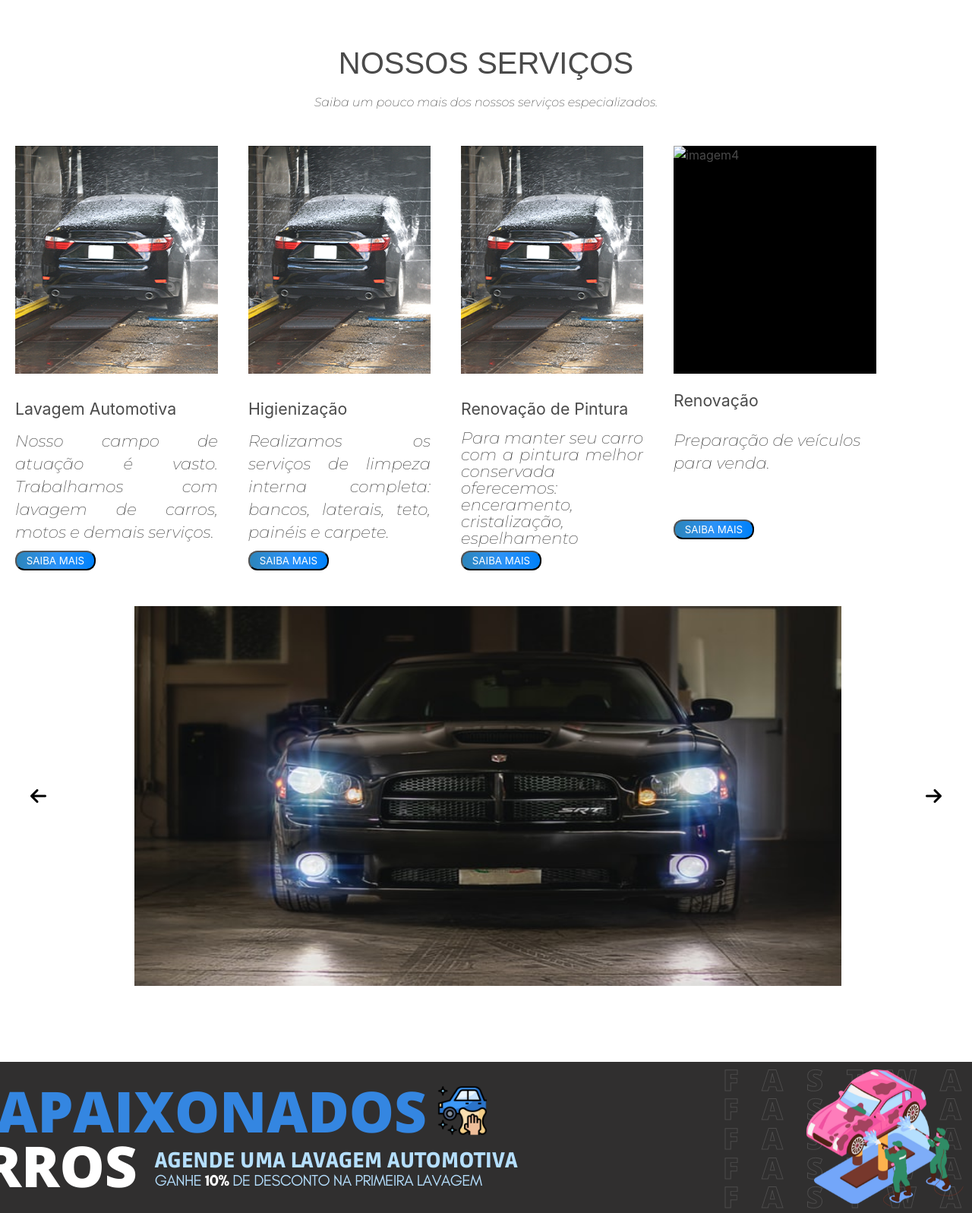
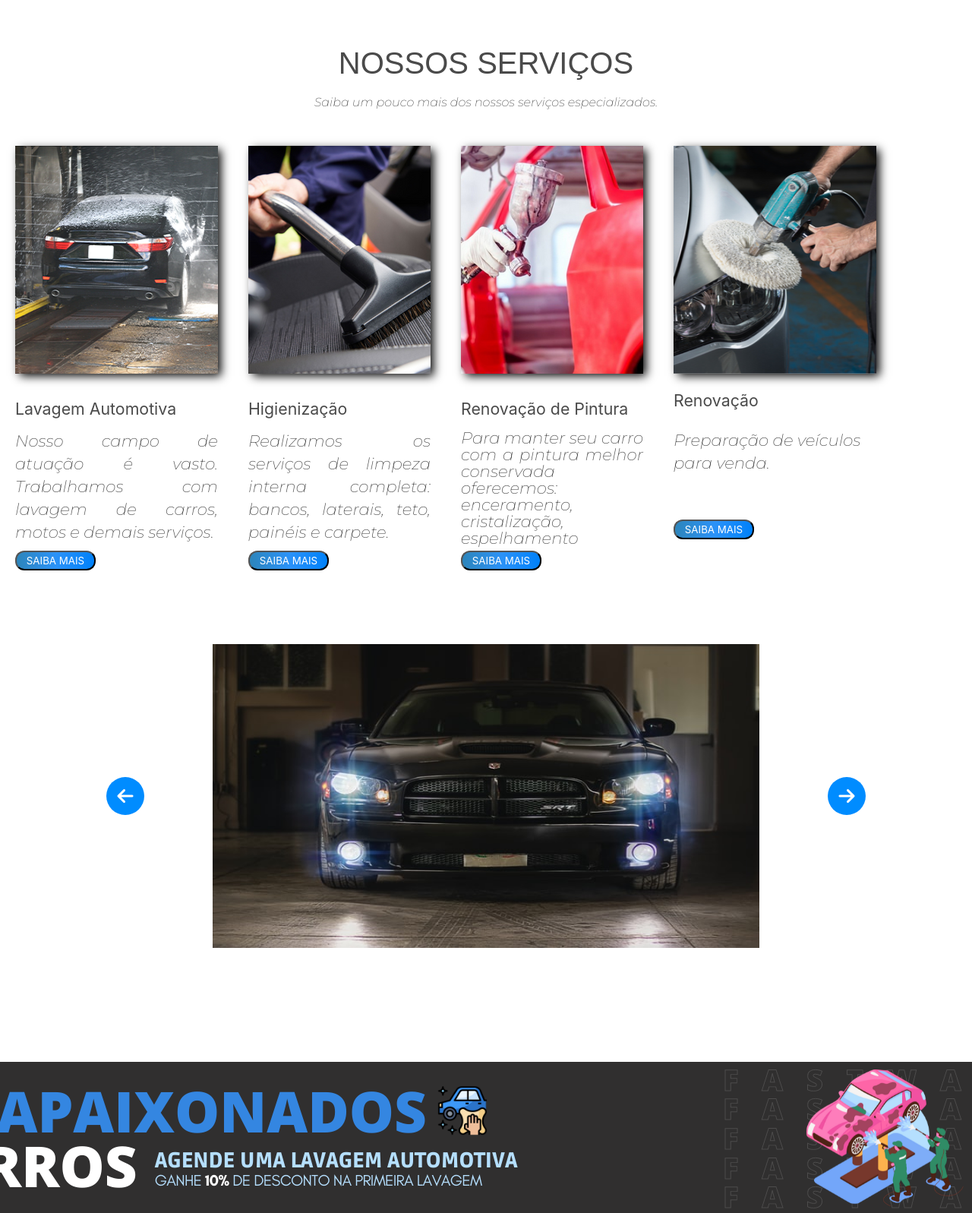
Before and after one commit to pedrohenrisoares/sitefastwash, a PHP site: page / in a window 1280 px wide. Shown: the part 962-2559 px from the top of the page at 76% size. Run offline with PHP 8.4, Linux system fonts and the light colour scheme; some libraries are stand-ins or nearby versions; some web fonts are replaced.

Commit message:
Pagina home 90%

```diff
--- a/css/style.css
+++ b/css/style.css
@@ -280,6 +280,7 @@ margin: 0 auto;
     height: auto;
     margin-top: 20px;
 
+
 }
 
 .sobreLava .sobrelava1 img {
@@ -288,6 +289,8 @@ margin: 0 auto;
     background-color: black;
     margin-bottom: 5px;
     margin-top: 5px;
+    -webkit-box-shadow: 5px 4px 12px -1px #000000;
+    box-shadow: 5px 4px 12px -1px #000000;
 }
 
 .sobreLava .sobrelava1 p {
@@ -343,14 +346,16 @@ margin: 0 auto;
     height: auto;
     margin-top: 20px;
 
+
 }
 
 .sobreLava .sobrelava2 img {
     height: 300px;
     width: 280px;
-    background-color: black;
     margin-bottom: 5px;
     margin-top: 5px;
+    -webkit-box-shadow: 5px 4px 12px -1px #000000;
+box-shadow: 5px 4px 12px -1px #000000;
 }
 
 .sobreLava .sobrelava2 p {
@@ -383,9 +388,10 @@ margin: 0 auto;
 .sobreLava .sobrelava3 img {
     height: 300px;
     width: 280px;
-    background-color: black;
     margin-bottom: 5px;
     margin-top: 5px;
+    -webkit-box-shadow: 5px 4px 12px -1px #000000;
+    box-shadow: 5px 4px 12px -1px #000000;
 }
 
 .sobreLava .sobrelava3 p {
@@ -418,10 +424,11 @@ margin: 0 auto;
 .sobreLava .sobrelava4 img {
     height: 300px;
     width: 280px;
-    background-color: black;
     display: flex;
     justify-content: center;
     margin-top: 5px;
+    -webkit-box-shadow: 5px 4px 12px -1px #000000;
+    box-shadow: 5px 4px 12px -1px #000000;
 }
 
 .sobreLava .sobrelava4 p {
@@ -452,14 +459,33 @@ margin: 0 auto;
     align-items: center;
 }
 .galeria-home img{
-    width: 80%;
-    height: 500px;
+    width: 60%;
+    height: 400px;
     margin: 0 auto;
+
 }
 #galeria-previous-arrows{
-
+    background: #008CFF;
+    border-radius:50px;
+    text-align: center;
+   line-height: 50px;
+   cursor: pointer;
+   width: 50px;
+   color: #fff;
+   position: absolute;
+   z-index: 99999;
+   left: 100px;
 }
 #galeria-next-arrow{
+    background: #008CFF;
+    border-radius: 50px;
+    text-align: center;
+   line-height: 50px;
+   cursor: pointer;
+   width: 50px;
+   color: #fff;
+   position: absolute;
+   right: 100px;
 
 }
 
--- a/index.html
+++ b/index.html
@@ -117,21 +117,21 @@
                         <button class="buttonservico"> Saiba mais</button>
                     </div>
                     <div class="sobrelava2">
-                        <img src="assets/PRIMEIRO_QUADRADO.png" alt="imagem2">
+                        <img src="assets/segundoQuadrado.png" alt="imagem2">
                         <h3> Higienização</h3>
                         <p>Realizamos os serviços de limpeza interna completa: bancos, laterais, teto, painéis e
                             carpete.</p>
                         <button class="buttonservico"> Saiba mais</button>
                     </div>
                     <div class="sobrelava3">
-                        <img src="assets/PRIMEIRO_QUADRADO.png" alt="imagem3">
+                        <img src="assets/terceiroQuadrado.png" alt="imagem3">
                         <h3> Renovação de Pintura</h3>
                         <P>Para manter seu carro com a pintura melhor conservada oferecemos: enceramento, cristalização,
                             espelhamento</P>
                         <button class="buttonservico"> Saiba mais</button>
                     </DIV>
                     <div class="sobrelava4">
-                        <img src="" alt="imagem4">
+                        <img src="assets//quartoQuadrado.png" alt="imagem4">
                         <h3> Renovação</h3>
                         <p>Preparação de veículos para venda.</p>
                         <button class="buttonservico"> Saiba mais</button>
@@ -157,7 +157,7 @@
                 <div class="card ">
                     <div class="card-image">
                       <figure class="image">
-                        <img src="https://bulma.io/images/placeholders/1280x960.png" alt="Placeholder image">
+                        <img src="/assets/fastwashMatriz.png" alt="FastWash Matriz">
                       </figure>
                     </div>
                     <div class="card-content">
@@ -165,9 +165,6 @@
                         <div class="media-content">
                           <p class="title is-4">Fast Wash São Paulo</p>
                           <p class="subtitle is-4">Avenida Zezinho, 999 - São Paulo - SP</p>
-                          <div id="buttonlojas">
-                            <button class="button is-dark" id="botaoenviar">Dark</button>
-                          </div>
                         </div>
                       </div>
                     </div>
@@ -177,17 +174,14 @@
                 <div class="card ">
                     <div class="card-image">
                       <figure class="image">
-                        <img src="https://bulma.io/images/placeholders/1280x960.png" alt="Placeholder image">
+                        <img src="/assets/fastwashMatriz.png" alt="FastWash Filial">
                       </figure>
                     </div>
                     <div class="card-content">
                       <div class="media">
                         <div class="media-content">
-                          <p class="title is-4">Fast Wash São Paulo</p>
-                          <p class="subtitle is-4">Avenida Zezinho, 999 - São Paulo - SP</p>
-                          <div id="buttonlojas">
-                          <button class="button is-dark" id="botaoenviar">Dark</button>
-                        </div>
+                          <p class="title is-4">Fast Wash Rio de Janeiro</p>
+                          <p class="subtitle is-4">Rua da Barra, 111 - Barra da Tijuca - RJ</p>
                         </div>
                       </div>
                     </div>
--- a/js/animations.js
+++ b/js/animations.js
@@ -35,7 +35,7 @@ $(document).ready(function(){
     $('.galeria-home').slick({
         prevArrow: '<span id="galeria-previous-arrows"><i class="fa-solid fa-arrow-left fa-xl"></i></span>',
         nextArrow: '<span id="galeria-next-arrow"><i class="fa-solid fa-arrow-right fa-xl"></i></span>',
-        autoplaySpeed: 2500,
+        autoplaySpeed: 100000,
         autoplay: true,
     });
 
```
Also changed, not shown: assets/fastwashMatriz.png (added), assets/quartoQuadrado.png (added), assets/segundoQuadrado.png (added), assets/terceiroQuadrado.png (added).
